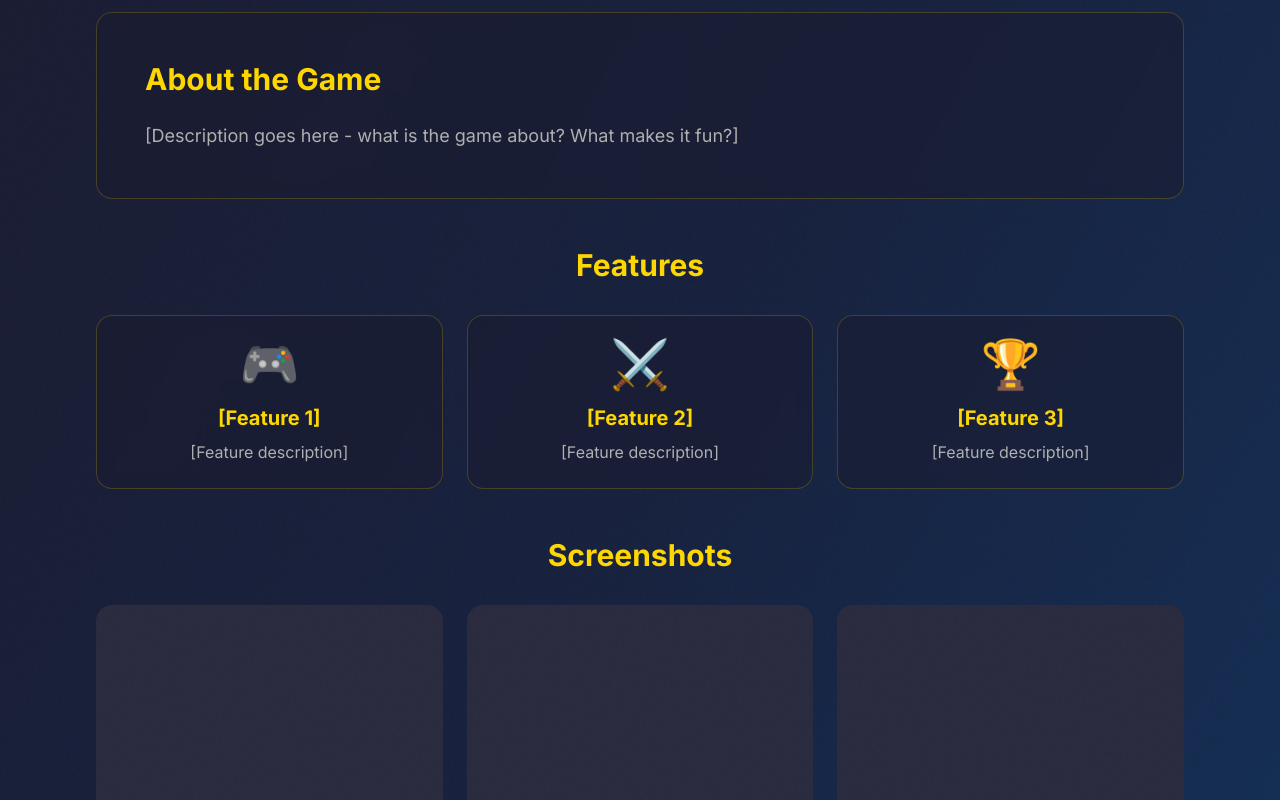
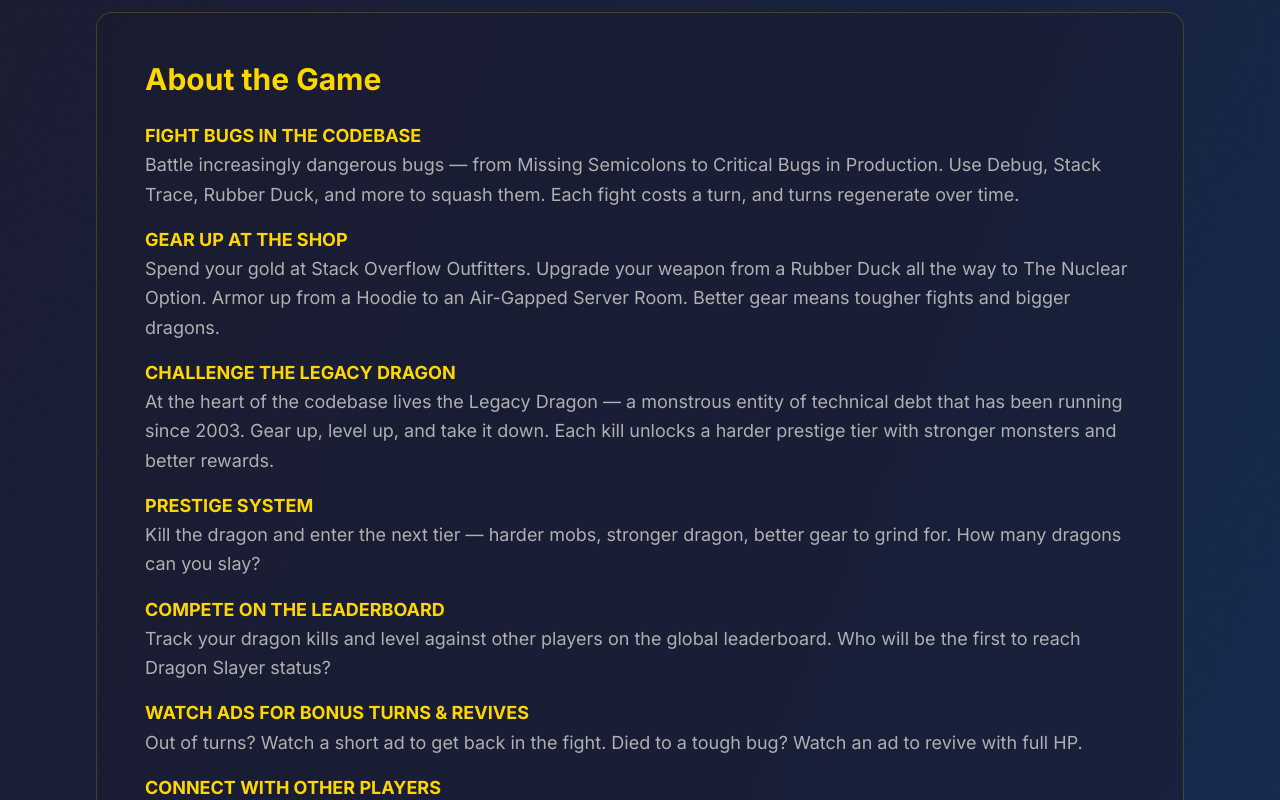
Before and after one commit to jpmoregain-eth/thejpmoregainproject, a Next.js app: page /fork-this-dragon in a window 1280 px wide. Shown: the part 620-1420 px from the top of the page. Built offline with nearby package versions, Linux system fonts and the light colour scheme.

Commit message:
Add Fork This Dragon game description

```diff
--- a/src/app/fork-this-dragon/page.tsx
+++ b/src/app/fork-this-dragon/page.tsx
@@ -38,9 +38,15 @@ export default function ForkThisDragonPage() {
         {/* About Section */}
         <section className="bg-[#1a1a2e]/50 backdrop-blur-sm rounded-2xl p-8 sm:p-12 mt-12 border border-[#FFD700]/20">
           <h2 className="text-3xl font-bold mb-6 text-[#FFD700]">About the Game</h2>
-          <p className="text-lg text-[#B0B0B0] leading-relaxed">
-            [Description goes here - what is the game about? What makes it fun?]
-          </p>
+          <div className="space-y-4 text-lg text-[#B0B0B0] leading-relaxed">
+            <p><strong className="text-[#FFD700]">FIGHT BUGS IN THE CODEBASE</strong><br />Battle increasingly dangerous bugs — from Missing Semicolons to Critical Bugs in Production. Use Debug, Stack Trace, Rubber Duck, and more to squash them. Each fight costs a turn, and turns regenerate over time.</p>
+            <p><strong className="text-[#FFD700]">GEAR UP AT THE SHOP</strong><br />Spend your gold at Stack Overflow Outfitters. Upgrade your weapon from a Rubber Duck all the way to The Nuclear Option. Armor up from a Hoodie to an Air-Gapped Server Room. Better gear means tougher fights and bigger dragons.</p>
+            <p><strong className="text-[#FFD700]">CHALLENGE THE LEGACY DRAGON</strong><br />At the heart of the codebase lives the Legacy Dragon — a monstrous entity of technical debt that has been running since 2003. Gear up, level up, and take it down. Each kill unlocks a harder prestige tier with stronger monsters and better rewards.</p>
+            <p><strong className="text-[#FFD700]">PRESTIGE SYSTEM</strong><br />Kill the dragon and enter the next tier — harder mobs, stronger dragon, better gear to grind for. How many dragons can you slay?</p>
+            <p><strong className="text-[#FFD700]">COMPETE ON THE LEADERBOARD</strong><br />Track your dragon kills and level against other players on the global leaderboard. Who will be the first to reach Dragon Slayer status?</p>
+            <p><strong className="text-[#FFD700]">WATCH ADS FOR BONUS TURNS & REVIVES</strong><br />Out of turns? Watch a short ad to get back in the fight. Died to a tough bug? Watch an ad to revive with full HP.</p>
+            <p><strong className="text-[#FFD700]">CONNECT WITH OTHER PLAYERS</strong><br />Post in the in-game Slack channel, send direct messages, and react to other players' posts. The dev community is always online.</p>
+          </div>
         </section>
 
         {/* Features Grid */}
```
